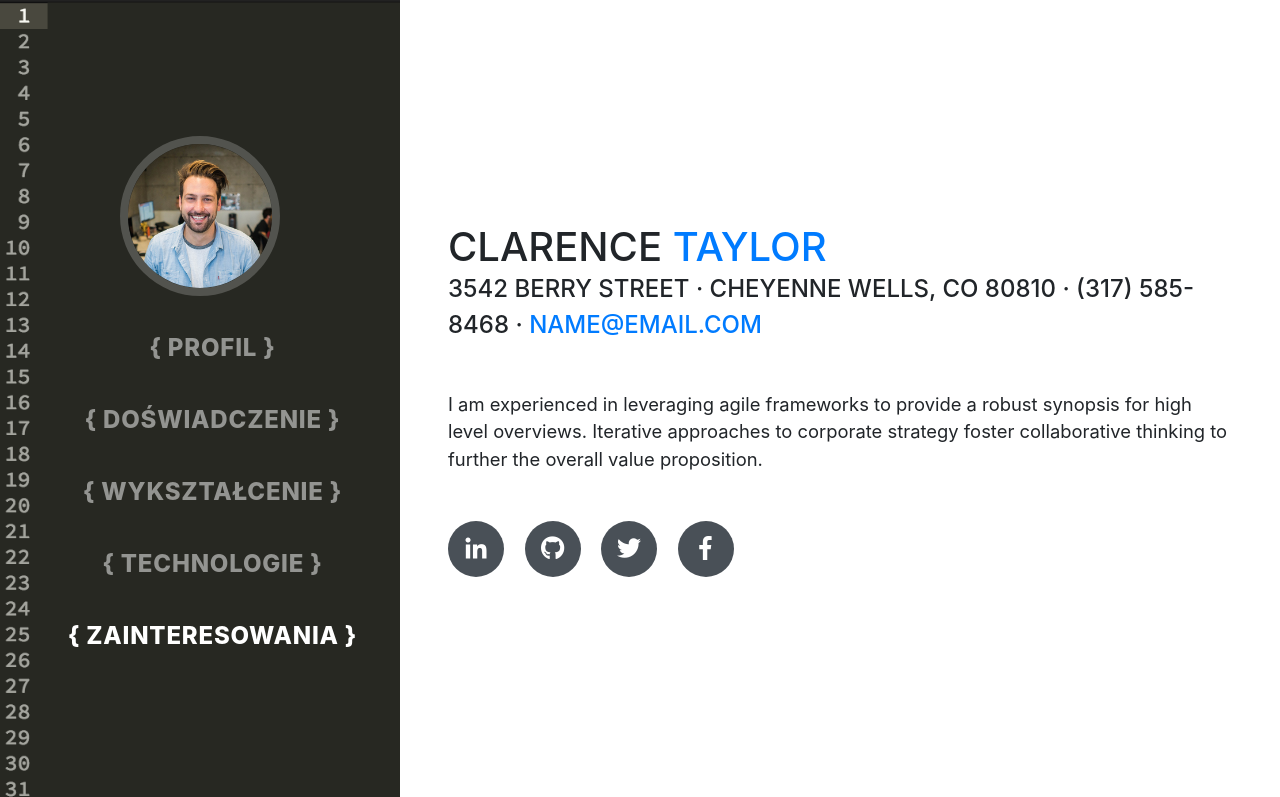
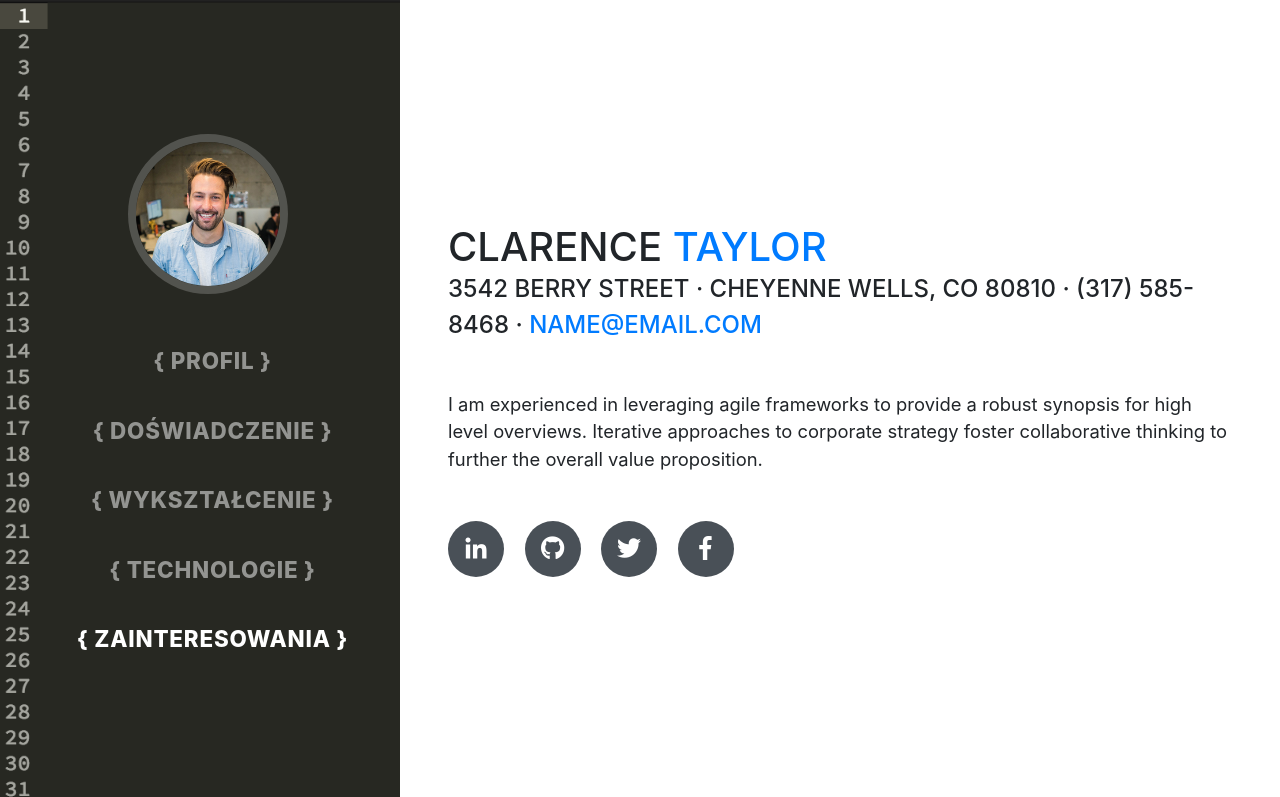
Before and after one commit to tyrmand/resume, a website with bundled scripts: page index.html in a window 1280 px wide. Shown: the top 797 px of the page. Built offline with nearby package versions, Linux system fonts and the light colour scheme; a web font is replaced by a local one.

Commit message:
Adds styles to the nav

```diff
--- a/scss/_nav.scss
+++ b/scss/_nav.scss
@@ -10,7 +10,7 @@ nav {
     letter-spacing: 0.05rem;
     text-transform: uppercase;
     margin: 10px 0 10px 25px;
-    font-size: 1.5rem;
+    font-size: 1.4rem;
   }
   .navbar-toggler {
     &:focus {
@@ -40,9 +40,11 @@ nav {
         max-width: 10rem;
         max-height: 10rem;
         border: 0.5rem solid fade-out($white, 0.8);
+        margin-left: 1rem !important;
       }
     }
     .navbar-collapse {
+      margin-top: 1rem;
       display: flex;
       align-items: flex-start;
       flex-grow: 0;
```
Also changed, not shown: css/resume.css, css/resume.min.css.
